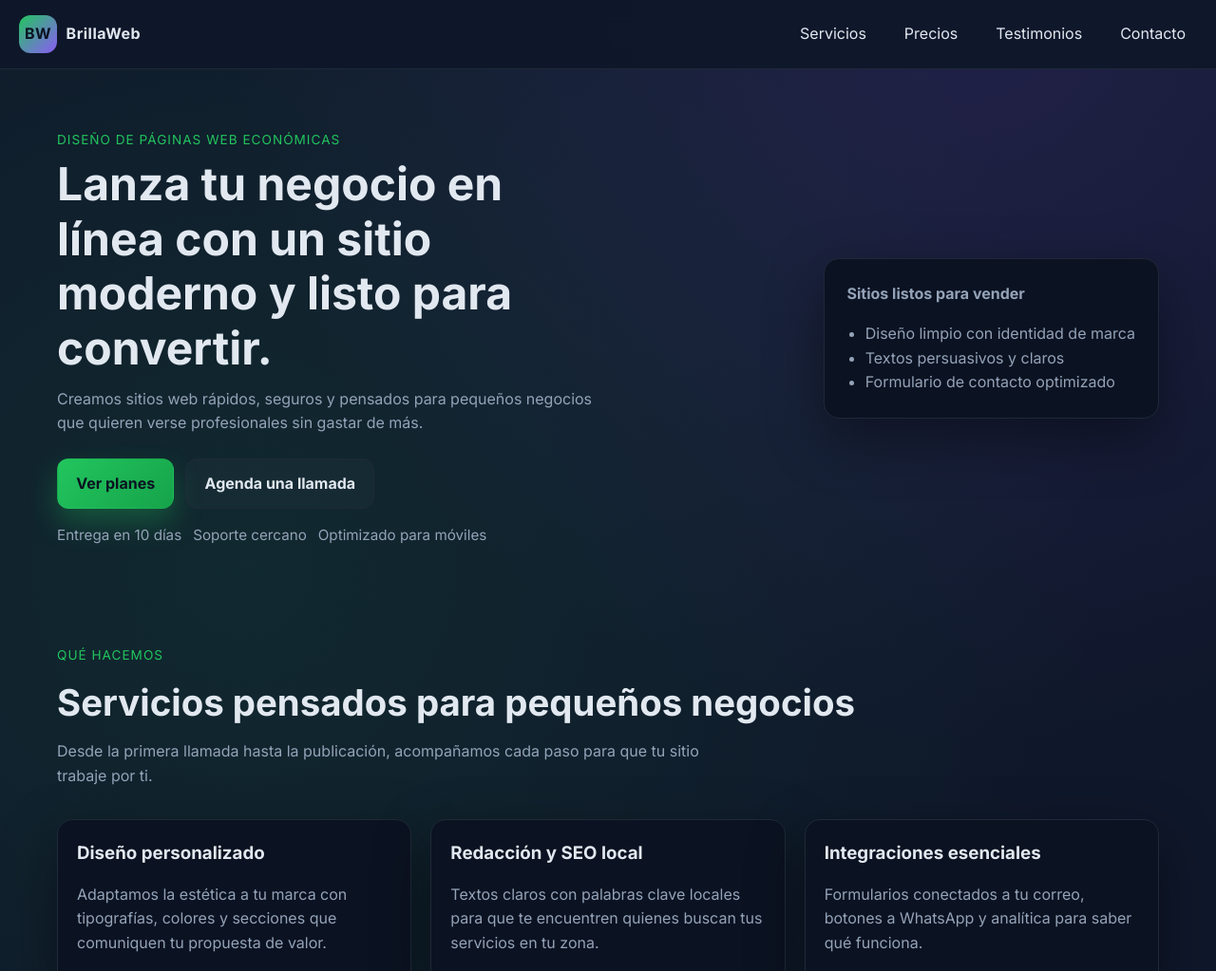
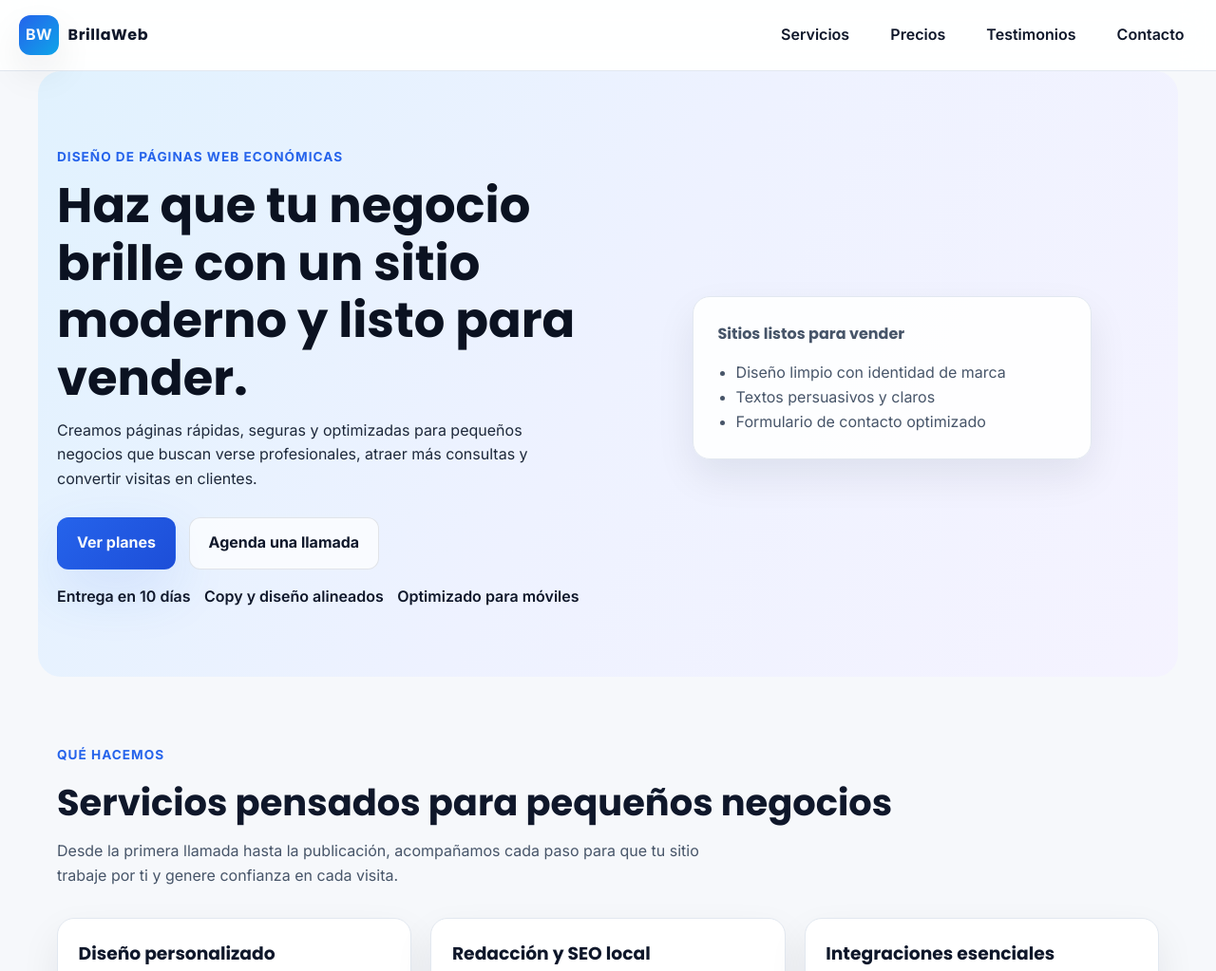
Before and after one commit to kepabeltran/https-github.com-new, a plain HTML site: page landing/index.html in a window 1280 px wide. Shown: the top 1023 px of the page at 95% size. Drawn offline with Linux system fonts and the light colour scheme.

Commit message:
Enhance landing page design

```diff
--- a/landing/index.html
+++ b/landing/index.html
@@ -6,7 +6,7 @@
   <title>BrillaWeb | Diseño de Páginas Web Económicas</title>
   <link rel="preconnect" href="https://fonts.googleapis.com">
   <link rel="preconnect" href="https://fonts.gstatic.com" crossorigin>
-  <link href="https://fonts.googleapis.com/css2?family=Inter:wght@400;600;700&display=swap" rel="stylesheet">
+  <link href="https://fonts.googleapis.com/css2?family=Inter:wght@400;500;600;700&family=Poppins:wght@500;600;700&display=swap" rel="stylesheet">
   <link rel="stylesheet" href="styles.css">
 </head>
 <body>
@@ -30,15 +30,15 @@
     <section class="hero" id="inicio">
       <div class="hero__content">
         <p class="eyebrow">Diseño de páginas web económicas</p>
-        <h1>Lanza tu negocio en línea con un sitio moderno y listo para convertir.</h1>
-        <p class="lead">Creamos sitios web rápidos, seguros y pensados para pequeños negocios que quieren verse profesionales sin gastar de más.</p>
+        <h1>Haz que tu negocio brille con un sitio moderno y listo para vender.</h1>
+        <p class="lead">Creamos páginas rápidas, seguras y optimizadas para pequeños negocios que buscan verse profesionales, atraer más consultas y convertir visitas en clientes.</p>
         <div class="cta-group">
           <a class="btn primary" href="#precios">Ver planes</a>
           <a class="btn ghost" href="#contacto">Agenda una llamada</a>
         </div>
         <div class="highlights" role="list">
           <span role="listitem">Entrega en 10 días</span>
-          <span role="listitem">Soporte cercano</span>
+          <span role="listitem">Copy y diseño alineados</span>
           <span role="listitem">Optimizado para móviles</span>
         </div>
       </div>
@@ -58,20 +58,20 @@
       <div class="section__header">
         <p class="eyebrow">Qué hacemos</p>
         <h2>Servicios pensados para pequeños negocios</h2>
-        <p class="description">Desde la primera llamada hasta la publicación, acompañamos cada paso para que tu sitio trabaje por ti.</p>
+        <p class="description">Desde la primera llamada hasta la publicación, acompañamos cada paso para que tu sitio trabaje por ti y genere confianza en cada visita.</p>
       </div>
       <div class="grid services">
         <article class="card">
           <h3>Diseño personalizado</h3>
-          <p>Adaptamos la estética a tu marca con tipografías, colores y secciones que comuniquen tu propuesta de valor.</p>
+          <p>Adaptamos la estética a tu marca con tipografías, colores y secciones que comuniquen tu propuesta de valor en segundos.</p>
         </article>
         <article class="card">
           <h3>Redacción y SEO local</h3>
-          <p>Textos claros con palabras clave locales para que te encuentren quienes buscan tus servicios en tu zona.</p>
+          <p>Textos claros con palabras clave locales para que te encuentren quienes buscan tus servicios en tu zona y te elijan primero.</p>
         </article>
         <article class="card">
           <h3>Integraciones esenciales</h3>
-          <p>Formularios conectados a tu correo, botones a WhatsApp y analítica para saber qué funciona.</p>
+          <p>Formularios conectados a tu correo, botones a WhatsApp y analítica lista para medir resultados.</p>
         </article>
       </div>
     </section>
--- a/landing/styles.css
+++ b/landing/styles.css
@@ -1,15 +1,17 @@
 :root {
-  --bg: #0f172a;
-  --panel: #111827;
-  --accent: #22c55e;
-  --accent-2: #8b5cf6;
-  --text: #e2e8f0;
-  --muted: #94a3b8;
-  --card: #0b1221;
-  --border: #1f2937;
-  --shadow: 0 20px 60px rgba(0, 0, 0, 0.4);
-  --radius: 16px;
-  font-family: 'Inter', system-ui, -apple-system, "Segoe UI", sans-serif;
+  --bg: #f6f8fb;
+  --surface: #ffffff;
+  --surface-muted: #f0f4ff;
+  --text: #0f172a;
+  --muted: #475569;
+  --primary: #2563eb;
+  --primary-strong: #1d4ed8;
+  --accent: #0ea5e9;
+  --border: #e2e8f0;
+  --shadow: 0 18px 40px rgba(15, 23, 42, 0.08);
+  --shadow-strong: 0 22px 60px rgba(37, 99, 235, 0.12);
+  --radius: 18px;
+  font-family: 'Inter', system-ui, -apple-system, 'Segoe UI', sans-serif;
 }
 
 * {
@@ -18,9 +20,7 @@
 
 body {
   margin: 0;
-  background: radial-gradient(circle at 20% 20%, rgba(34, 197, 94, 0.1), transparent 35%),
-    radial-gradient(circle at 80% 0%, rgba(139, 92, 246, 0.15), transparent 25%),
-    var(--bg);
+  background: var(--bg);
   color: var(--text);
   line-height: 1.6;
   min-height: 100vh;
@@ -32,7 +32,7 @@ a {
 }
 
 a:hover {
-  color: var(--accent);
+  color: var(--primary);
 }
 
 img {
@@ -47,8 +47,8 @@ img {
   padding: 1rem 1.25rem;
   position: sticky;
   top: 0;
-  background: rgba(15, 23, 42, 0.92);
-  backdrop-filter: blur(12px);
+  background: rgba(255, 255, 255, 0.9);
+  backdrop-filter: blur(16px);
   border-bottom: 1px solid var(--border);
   z-index: 10;
 }
@@ -62,14 +62,19 @@ img {
 }
 
 .logo {
-  width: 40px;
-  height: 40px;
+  width: 42px;
+  height: 42px;
   border-radius: 12px;
-  background: linear-gradient(135deg, var(--accent), var(--accent-2));
+  background: linear-gradient(135deg, var(--primary), var(--accent));
   display: grid;
   place-items: center;
-  color: #0b1221;
+  color: #f8fafc;
   font-weight: 800;
+  box-shadow: var(--shadow);
+}
+
+.name {
+  font-family: 'Poppins', 'Inter', system-ui, sans-serif;
 }
 
 .main-nav ul {
@@ -81,15 +86,16 @@ img {
 }
 
 .main-nav a {
-  padding: 0.4rem 0.75rem;
+  padding: 0.5rem 0.85rem;
   border-radius: 999px;
   transition: color 0.2s ease, background 0.2s ease;
+  font-weight: 600;
 }
 
 .main-nav a:hover,
 .main-nav a:focus-visible {
-  background: rgba(34, 197, 94, 0.1);
-  color: var(--accent);
+  background: rgba(37, 99, 235, 0.08);
+  color: var(--primary);
 }
 
 .nav-toggle {
@@ -99,37 +105,70 @@ img {
   padding: 0.4rem 0.6rem;
   color: var(--text);
   display: none;
+  font-size: 1.1rem;
 }
 
 .hero {
+  position: relative;
+  isolation: isolate;
   display: grid;
-  gap: 2rem;
-  padding: 4rem 1.25rem 3rem;
+  gap: 2.2rem;
+  padding: 5rem 1.25rem 4.5rem;
+  margin: 0 auto 1rem;
   max-width: 1200px;
+  grid-template-columns: 1fr;
+  overflow: hidden;
+  border-radius: 24px;
+  color: #0b1221;
+}
+
+.hero::before {
+  content: '';
+  position: absolute;
+  inset: 0;
+  left: 50%;
+  transform: translateX(-50%);
+  width: 100vw;
+  background: linear-gradient(120deg, #e0f2fe 0%, #eef2ff 50%, #f5f3ff 100%);
+  z-index: -1;
+}
+
+.hero__content {
+  text-align: center;
+  max-width: 720px;
   margin: 0 auto;
-  grid-template-columns: 1fr;
 }
 
 .hero__content h1 {
-  font-size: clamp(2rem, 5vw, 3rem);
-  margin: 0.4rem 0 0.75rem;
-  line-height: 1.2;
+  font-family: 'Poppins', 'Inter', system-ui, sans-serif;
+  font-size: clamp(2.1rem, 5vw, 3.2rem);
+  margin: 0.6rem 0 0.8rem;
+  line-height: 1.18;
 }
 
 .hero__content .lead {
-  color: var(--muted);
-  max-width: 60ch;
+  color: #1e293b;
+  max-width: 68ch;
+  margin: 0 auto;
+}
+
+.hero__visual {
+  display: flex;
+  justify-content: center;
 }
 
 .hero__visual .card {
-  background: var(--card);
+  background: rgba(255, 255, 255, 0.9);
   border: 1px solid var(--border);
-  padding: 1.5rem;
+  padding: 1.6rem;
   border-radius: var(--radius);
   box-shadow: var(--shadow);
+  max-width: 420px;
+  width: 100%;
 }
 
 .card__title {
+  font-family: 'Poppins', 'Inter', system-ui, sans-serif;
   font-weight: 700;
   margin-top: 0;
 }
@@ -141,11 +180,12 @@ img {
 }
 
 .eyebrow {
-  color: var(--accent);
+  color: var(--primary);
   text-transform: uppercase;
   letter-spacing: 1px;
   font-size: 0.85rem;
   margin: 0;
+  font-weight: 700;
 }
 
 .lead {
@@ -155,42 +195,57 @@ img {
 .cta-group {
   display: flex;
   flex-wrap: wrap;
-  gap: 0.75rem;
-  margin: 1.5rem 0 1rem;
+  gap: 0.85rem;
+  margin: 1.7rem 0 1rem;
+  justify-content: center;
 }
 
 .btn {
   display: inline-flex;
   align-items: center;
   justify-content: center;
-  padding: 0.8rem 1.2rem;
+  padding: 0.85rem 1.25rem;
   border-radius: 12px;
   font-weight: 700;
   cursor: pointer;
-  transition: transform 0.15s ease, box-shadow 0.2s ease, background 0.2s ease, color 0.2s ease;
+  transition: transform 0.15s ease, box-shadow 0.2s ease, background 0.2s ease, color 0.2s ease, border-color 0.2s ease;
   border: 1px solid transparent;
 }
 
 .btn:hover {
-  transform: translateY(-1px);
+  transform: translateY(-2px);
 }
 
 .btn.primary {
-  background: linear-gradient(135deg, var(--accent), #16a34a);
-  color: #0b1221;
-  box-shadow: 0 15px 30px rgba(34, 197, 94, 0.3);
+  background: linear-gradient(135deg, var(--primary), var(--primary-strong));
+  color: #f8fafc;
+  box-shadow: var(--shadow-strong);
+}
+
+.btn.primary:hover {
+  box-shadow: 0 20px 50px rgba(37, 99, 235, 0.25);
 }
 
 .btn.secondary {
-  background: linear-gradient(135deg, var(--accent-2), #6d28d9);
-  color: #f8fafc;
-  box-shadow: 0 15px 30px rgba(109, 40, 217, 0.35);
+  background: linear-gradient(135deg, var(--accent), #22d3ee);
+  color: #0f172a;
+  box-shadow: 0 15px 35px rgba(14, 165, 233, 0.2);
+}
+
+.btn.secondary:hover {
+  box-shadow: 0 18px 40px rgba(14, 165, 233, 0.25);
 }
 
 .btn.ghost {
-  border-color: var(--border);
+  border-color: rgba(15, 23, 42, 0.1);
   color: var(--text);
-  background: rgba(255, 255, 255, 0.02);
+  background: rgba(255, 255, 255, 0.7);
+}
+
+.btn.ghost:hover {
+  border-color: var(--primary);
+  color: var(--primary);
+  background: rgba(37, 99, 235, 0.05);
 }
 
 .btn.full {
@@ -199,10 +254,11 @@ img {
 
 .highlights {
   display: flex;
-  gap: 0.75rem;
+  gap: 0.9rem;
   flex-wrap: wrap;
-  color: var(--muted);
-  font-size: 0.95rem;
+  color: #0f172a;
+  font-weight: 600;
+  justify-content: center;
 }
 
 .section {
@@ -212,13 +268,14 @@ img {
 }
 
 .section.accent {
-  background: linear-gradient(135deg, rgba(34, 197, 94, 0.04), rgba(139, 92, 246, 0.04));
-  border-top: 1px solid var(--border);
-  border-bottom: 1px solid var(--border);
+  background: linear-gradient(135deg, rgba(37, 99, 235, 0.05), rgba(14, 165, 233, 0.05));
+  border-block: 1px solid var(--border);
+  border-radius: 24px;
 }
 
 .section__header h2 {
-  font-size: clamp(1.6rem, 3vw, 2.4rem);
+  font-family: 'Poppins', 'Inter', system-ui, sans-serif;
+  font-size: clamp(1.8rem, 3vw, 2.5rem);
   margin: 0.5rem 0;
 }
 
@@ -239,7 +296,7 @@ img {
 }
 
 .pricing {
-  grid-template-columns: repeat(auto-fit, minmax(220px, 1fr));
+  grid-template-columns: repeat(auto-fit, minmax(240px, 1fr));
 }
 
 .testimonials {
@@ -247,16 +304,24 @@ img {
 }
 
 .card {
-  background: var(--card);
+  background: var(--surface);
   border: 1px solid var(--border);
   border-radius: var(--radius);
-  padding: 1.25rem;
+  padding: 1.35rem;
   box-shadow: var(--shadow);
+  transition: transform 0.2s ease, box-shadow 0.2s ease, border-color 0.2s ease;
+}
+
+.card:hover {
+  transform: translateY(-6px);
+  box-shadow: var(--shadow-strong);
+  border-color: rgba(37, 99, 235, 0.2);
 }
 
 .card h3 {
   margin-top: 0;
   margin-bottom: 0.6rem;
+  font-family: 'Poppins', 'Inter', system-ui, sans-serif;
 }
 
 .card p,
@@ -264,37 +329,46 @@ img {
   color: var(--muted);
 }
 
+.pricing__item {
+  display: grid;
+  gap: 0.7rem;
+}
+
 .pricing__item .price {
-  font-size: 1.6rem;
+  font-size: 1.8rem;
   font-weight: 800;
-  margin: 0.4rem 0 0.8rem;
+  margin: 0.2rem 0 0.6rem;
+  color: var(--primary);
 }
 
 .pricing__item ul {
   list-style: none;
   padding: 0;
-  margin: 0 0 1.25rem;
+  margin: 0 0 0.8rem;
   color: var(--muted);
+  display: grid;
+  gap: 0.35rem;
 }
 
 .pricing__item li::before {
-  content: "•";
+  content: '•';
   color: var(--accent);
   margin-right: 0.5rem;
 }
 
 .pricing__item.featured {
   position: relative;
-  border-color: rgba(34, 197, 94, 0.4);
-  box-shadow: 0 20px 60px rgba(34, 197, 94, 0.15);
+  border-color: rgba(37, 99, 235, 0.35);
+  box-shadow: var(--shadow-strong);
+  background: linear-gradient(180deg, rgba(37, 99, 235, 0.06), #ffffff 35%);
 }
 
 .pricing__item .badge {
   position: absolute;
   top: 1rem;
   right: 1rem;
-  background: rgba(34, 197, 94, 0.1);
-  color: var(--accent);
+  background: rgba(37, 99, 235, 0.12);
+  color: var(--primary);
   padding: 0.4rem 0.7rem;
   border-radius: 999px;
   font-weight: 700;
@@ -303,11 +377,12 @@ img {
 .testimonials blockquote {
   margin: 0 0 0.75rem;
   font-weight: 600;
+  color: var(--text);
 }
 
 .testimonials figcaption {
   color: var(--muted);
-  font-size: 0.9rem;
+  font-size: 0.95rem;
 }
 
 .contact {
@@ -328,18 +403,20 @@ img {
 
 .form-field input,
 .form-field textarea {
-  background: rgba(255, 255, 255, 0.02);
+  background: #fff;
   border: 1px solid var(--border);
   border-radius: 12px;
-  padding: 0.85rem 1rem;
+  padding: 0.9rem 1rem;
   color: var(--text);
   font-size: 1rem;
+  transition: border-color 0.2s ease, box-shadow 0.2s ease;
 }
 
 .form-field input:focus,
 .form-field textarea:focus {
-  outline: 2px solid rgba(34, 197, 94, 0.4);
-  border-color: rgba(34, 197, 94, 0.6);
+  outline: none;
+  border-color: var(--primary);
+  box-shadow: 0 0 0 4px rgba(37, 99, 235, 0.15);
 }
 
 .error {
@@ -363,7 +440,8 @@ img {
   border: 1px solid var(--border);
   border-radius: var(--radius);
   padding: 1rem;
-  background: rgba(255, 255, 255, 0.02);
+  background: var(--surface);
+  box-shadow: var(--shadow);
 }
 
 .detail__label {
@@ -375,14 +453,14 @@ img {
 
 .footer {
   text-align: center;
-  padding: 2rem 1rem 3rem;
+  padding: 2.5rem 1rem 3.25rem;
   color: var(--muted);
   border-top: 1px solid var(--border);
-  background: rgba(0, 0, 0, 0.2);
+  background: #ffffff;
 }
 
 .footer__cta a {
-  color: var(--accent);
+  color: var(--primary);
   font-weight: 700;
 }
 
@@ -391,7 +469,7 @@ img {
     position: absolute;
     right: 1rem;
     top: 64px;
-    background: var(--panel);
+    background: #ffffff;
     padding: 0.75rem;
     border-radius: 12px;
     border: 1px solid var(--border);
@@ -415,14 +493,24 @@ img {
   .hero {
     grid-template-columns: repeat(2, minmax(0, 1fr));
     align-items: center;
+    text-align: left;
   }
 
-  .hero__visual {
-    justify-self: end;
+  .hero__content {
+    text-align: left;
+    margin: 0;
+  }
+
+  .cta-group {
+    justify-content: flex-start;
+  }
+
+  .highlights {
+    justify-content: flex-start;
   }
 
   .contact {
-    grid-template-columns: 1.1fr 0.9fr;
+    grid-template-columns: 1.05fr 0.95fr;
     align-items: start;
   }
 }
```
